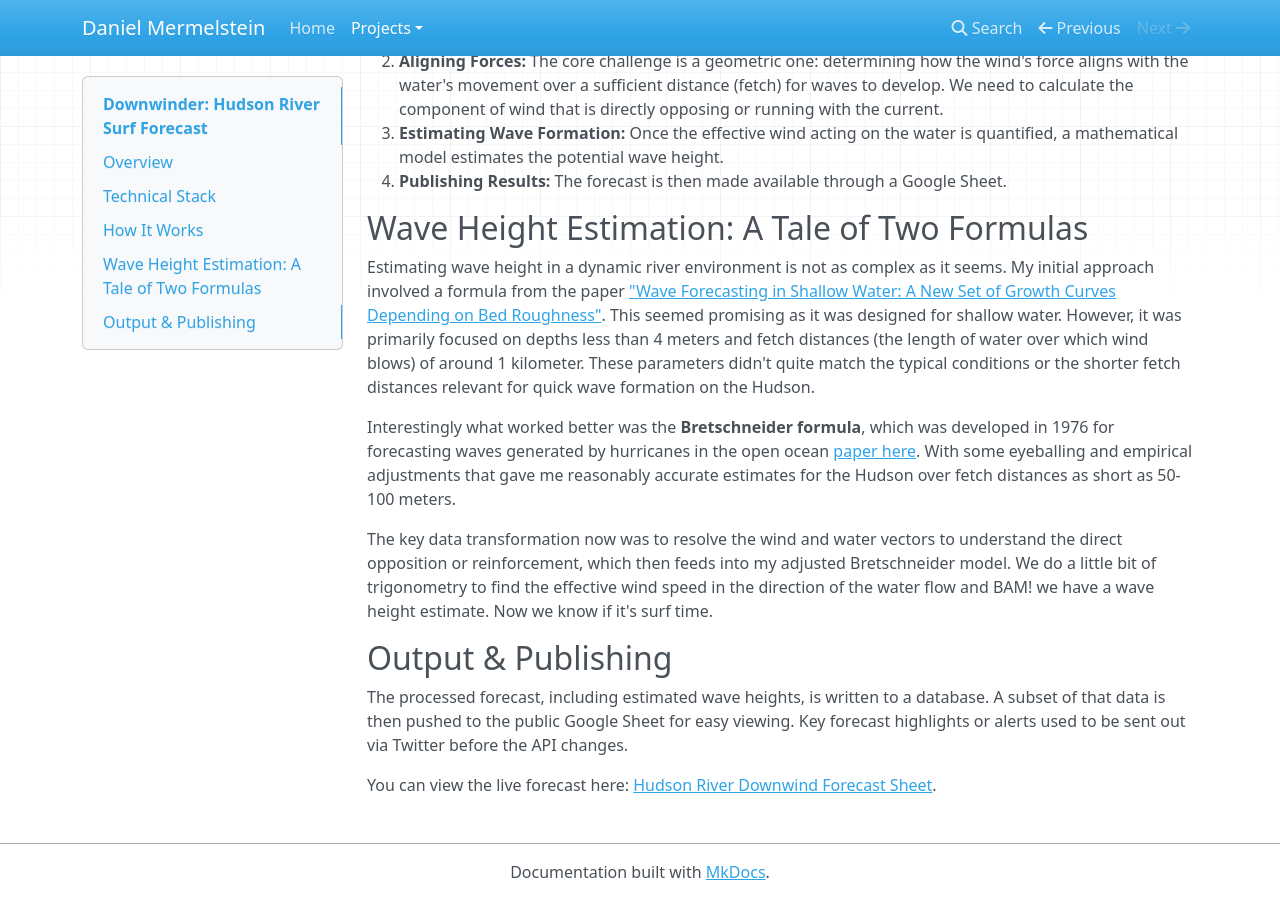
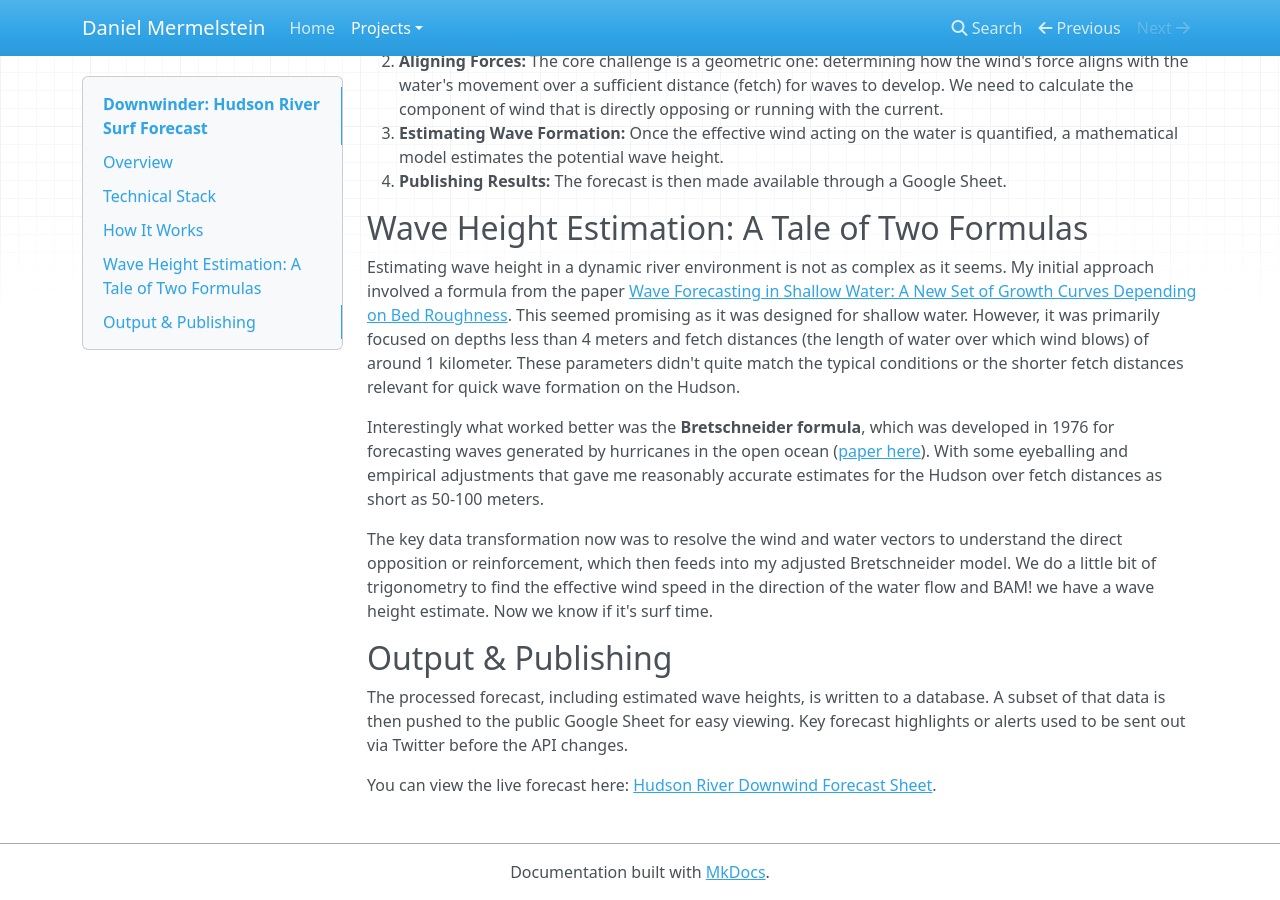
Before and after one commit to mermelstein/mermelstein.github.io, an MkDocs documentation site: the page built from docs/projects/downwinder.md, in a window 1280 px wide and 900 px high, scrolled down 1217 px. Built offline with MkDocs 1.6.1, drawn with Linux system fonts in a browser that asks for light colours; nearby versions of some CDN libraries.

Commit message:
Update site content and deploy

```diff
--- a/docs/projects/downwinder.md
+++ b/docs/projects/downwinder.md
@@ -47,9 +47,9 @@ So what I do here is automate the process of:
 
 ## Wave Height Estimation: A Tale of Two Formulas
 
-Estimating wave height in a dynamic river environment is not as complex as it seems. My initial approach involved a formula from the paper ["Wave Forecasting in Shallow Water: A New Set of Growth Curves Depending on Bed Roughness"](https://www.mdpi.com/2073-4441/11/11/2313/pdf). This seemed promising as it was designed for shallow water. However, it was primarily focused on depths less than 4 meters and fetch distances (the length of water over which wind blows) of around 1 kilometer. These parameters didn't quite match the typical conditions or the shorter fetch distances relevant for quick wave formation on the Hudson.
+Estimating wave height in a dynamic river environment is not as complex as it seems. My initial approach involved a formula from the paper [Wave Forecasting in Shallow Water: A New Set of Growth Curves Depending on Bed Roughness](https://www.mdpi.com/2073-4441/11/11/2313/pdf). This seemed promising as it was designed for shallow water. However, it was primarily focused on depths less than 4 meters and fetch distances (the length of water over which wind blows) of around 1 kilometer. These parameters didn't quite match the typical conditions or the shorter fetch distances relevant for quick wave formation on the Hudson.
 
-Interestingly what worked better was the **Bretschneider formula**, which was developed in 1976 for forecasting waves generated by hurricanes in the open ocean [paper here](https://journals.tdl.org/icce/index.php/icce/article/download/3061/2726). With some eyeballing and empirical adjustments that gave me reasonably accurate estimates for the Hudson over fetch distances as short as 50-100 meters.
+Interestingly what worked better was the **Bretschneider formula**, which was developed in 1976 for forecasting waves generated by hurricanes in the open ocean ([paper here](https://journals.tdl.org/icce/index.php/icce/article/download/3061/2726)). With some eyeballing and empirical adjustments that gave me reasonably accurate estimates for the Hudson over fetch distances as short as 50-100 meters.
 
 The key data transformation now was to resolve the wind and water vectors to understand the direct opposition or reinforcement, which then feeds into my adjusted Bretschneider model. We do a little bit of trigonometry to find the effective wind speed in the direction of the water flow and BAM! we have a wave height estimate. Now we know if it's surf time.
 
```
